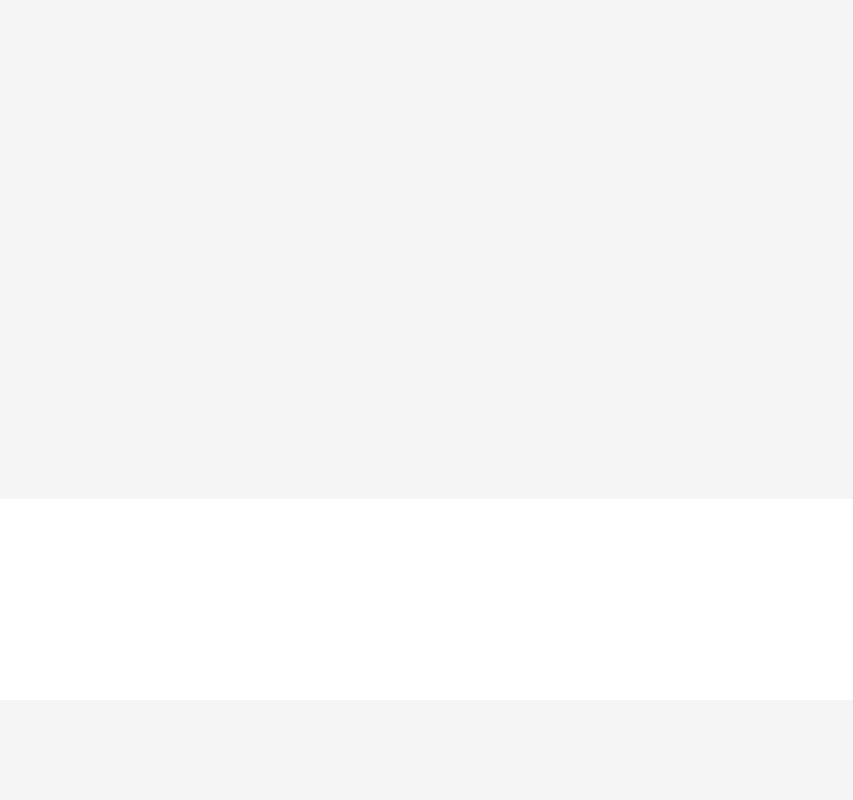
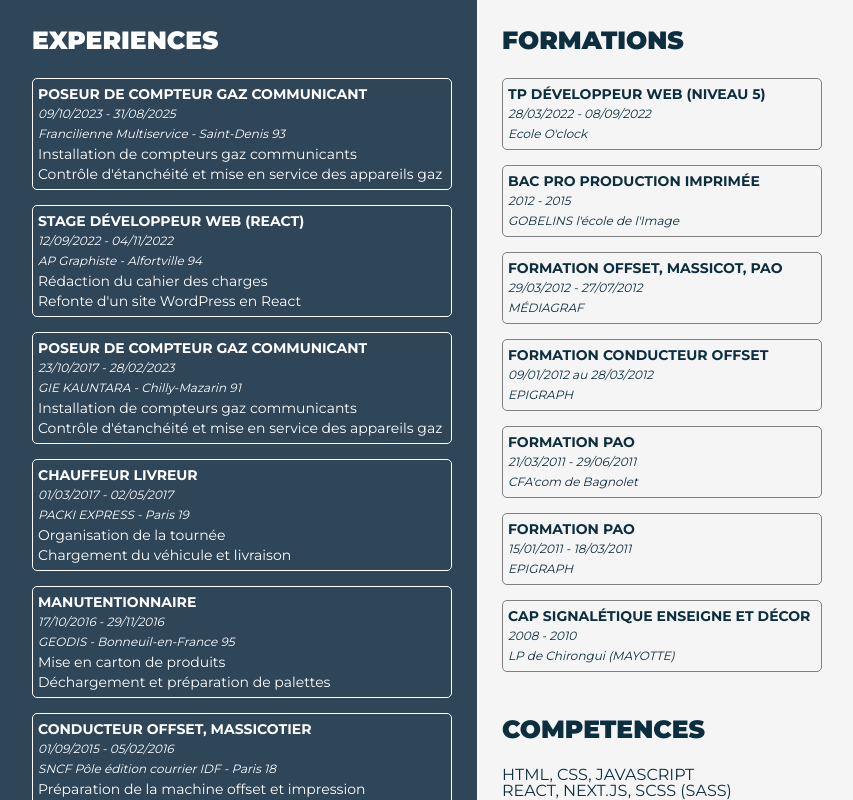
Before and after one commit to ASiaka/portfolio-nextjs, a Next.js app: page / in a window 1280 px wide. Shown: the part 900-1700 px from the top of the page, without its empty margins (291-1144 px from the left). Built offline with nearby package versions, Linux system fonts and the light colour scheme.

Commit message:
mise en place page parcours

```diff
--- a/src/app/contact/contact.module.scss
+++ b/src/app/contact/contact.module.scss
@@ -36,7 +36,7 @@
 
     .formContent {
         width: 50%;
-        max-width: 550px;
+        max-width: 750px;
         box-sizing: border-box;
         // width: 550px;
         // height: 400px;
--- a/src/app/home/home.module.scss
+++ b/src/app/home/home.module.scss
@@ -20,7 +20,7 @@
         .topContent {
             width: 80%;
             height: 80%;
-            // max-width: 1000px;
+            max-width: 1200px;
             display: flex;
             gap: 25px;
             flex-direction: column;
@@ -58,7 +58,8 @@
 
         .bottomContent {
             width: 80%;
-            // max-width: 1000px;
+            height: 80%;
+            max-width: 1200px;
             display: flex;
             gap: 15px;
             justify-content: center;
@@ -90,6 +91,7 @@
             .presentation {
                 width: 600px;
                 font-size: 20px;
+                // color: gray;
             }
         }
 
--- a/src/app/parcours/page.js
+++ b/src/app/parcours/page.js
@@ -1,14 +1,61 @@
 import styles from "@/app/parcours/parcours.module.scss";
+import parcoursData  from "../lib/data";
 
 export default function Parcours() {
 
     return (
         <main id="parcours" className={styles.parcours}>
-            <div className={styles.parcoursTop}>
-
+            <div className={styles.parcoursLeft}>
+                <div className={styles.contentLeft}>
+                    <h3 className={styles.experiences}>EXPERIENCES</h3>
+                    <div className={styles.experiencesContent}>
+                        {
+                            parcoursData.experiences.map((i, k) => {
+                                return (
+                                    <div className={styles.experienceBloc} key={k}>
+                                        <p className={styles.intitule}>{i.intitule}</p>
+                                        <p className={styles.periode}>{i.periode}</p>
+                                        <p className={styles.organisme}>{i.organisme}</p>
+                                        <p className={styles.taches1}>{i.taches1}</p>
+                                        <p className={styles.taches2}>{i.taches2}</p>
+                                    </div>
+                                        )
+                                    })
+                        }
+                    </div>
+                </div>
             </div>
-            <div className={styles.parcoursBottom}>
-
+            <div className={styles.parcoursRight}>
+                <div className={styles.contentRight}>
+                    <h3 className={styles.formations}>FORMATIONS</h3>
+                    <div className={styles.formationsContent}>
+                        {
+                            parcoursData.formations.map((i, k) => {
+                                return (
+                                    <div className={styles.formationBloc} key={k}>
+                                        <p className={styles.intitule}>{i.intitule}</p>
+                                        <p className={styles.periode}>{i.periode}</p>
+                                        <p className={styles.organisme}>{i.organisme}</p>
+                                        <p className={styles.taches1}>{i.taches1}</p>
+                                        <p className={styles.taches2}>{i.taches2}</p>
+                                    </div>
+                                        )
+                                    })
+                        }
+                    </div>
+                    <h3 className={styles.competences}>COMPETENCES</h3>
+                    <div className={styles.competencesContent}>
+                        <div className={styles.competencesBloc}>
+                            {
+                                parcoursData.competences.map((i, k) => {
+                                    return (
+                                        <p className={styles.intitule} key={k}>{i}</p>
+                                    )
+                                })
+                            }
+                        </div>
+                    </div>
+                </div>
             </div>
         </main>
     )
--- a/src/app/parcours/parcours.module.scss
+++ b/src/app/parcours/parcours.module.scss
@@ -2,26 +2,175 @@
 
 .parcours {
     width: 100%;
-    height: 100vh;
+    min-height: 100vh;
     min-width: 250px;
     background-color: vars.$gray;
     border-top: 3px white solid;
     border-bottom: 3px white solid;
     display: grid;
-    grid-template: 6fr 2fr / 1fr;
+    grid-template: 1fr / 6fr 4fr;
 
-    .parcoursTop {
-        // width: 100%;
-        // height: 100%;
-        // grid-area: 1 / 1 / 2 / 1;
-        background-color: vars.$gray;
+    .parcoursLeft {
+        // width: 80%;
+        // height: 80%;
+        max-width: 1200px;
+        // background-color: vars.$gray;
+        background-color: vars.$blue;
+        font-family: 'Montserrat', sans-serif;
+        display: flex;
+        justify-content: flex-end;
+        // align-items: center;
+        padding: 25px;
+        color: white;
+
+        .contentLeft {
+            width: min-content;
+            padding-top: 100px;
+
+            .experiences {
+                // width: fit-content;
+                font-size: 25px;
+                font-weight: 900;
+                margin-bottom: 25px;
+            }
+
+            .experiencesContent {
+                display: flex;
+                justify-content: flex-end;
+                align-items: center;
+                gap: 15px;
+                flex-wrap: wrap;
+
+                .experienceBloc {
+                    width: 420px;
+                    // background-color: white;
+                    // color: brown;
+                    padding: 5px;
+                    border: 1px white solid;
+                    border-radius: 5px;
+                    line-height: 20px;
+
+                    .intitule {
+                        font-size: 14px;
+                        font-weight: 700;
+                        text-transform: uppercase;
+                    }
+
+                    .periode {
+                        font-size: 12px;
+                        font-style: italic;
+                    }
+
+                    .organisme {
+                        font-size: 12px;
+                        font-style: italic;
+                    }
+
+                    .taches1, .taches2 {
+                        font-size: 14px;
+                    }
+                }
+            }
+        }
     }
 
-    .parcoursBottom {
-        // width: 100%;
-        // height: 100%;
-        // grid-column: 1 / 2;
-        // grid-row: 2 / 2;
-        background-color: white;
+    .parcoursRight {
+        // width: 80%;
+        // height: 80%;
+        max-width: 1200px;
+        // background-color: vars.$base;
+        // background-color: vars.$gray;
+        font-family: 'Montserrat', sans-serif;
+        display: flex;
+        justify-content: flex-start;
+        // align-items: center;
+        padding: 25px;
+
+        .contentRight {
+            // width: 855px;
+            width: min-content;
+            padding-top: 100px;
+
+            .formations {
+                font-size: 25px;
+                font-weight: 900;
+                margin-bottom: 25px;
+            }
+
+            .formationsContent {
+                display: flex;
+                justify-content: flex-start;
+                align-items: center;
+                gap: 15px;
+                flex-wrap: wrap;
+
+                .formationBloc {
+                    width: 320px;
+                    // background-color: white;
+                    // color: brown;
+                    padding: 5px;
+                    border: 1px gray solid;
+                    border-radius: 5px;
+                    line-height: 20px;
+
+                    .intitule {
+                        font-size: 14px;
+                        font-weight: 700;
+                        text-transform: uppercase;
+                    }
+
+                    .periode {
+                        font-size: 12px;
+                        font-style: italic;
+                    }
+
+                    .organisme {
+                        font-size: 12px;
+                        font-style: italic;
+                    }
+                }
+            }
+
+            .competences {
+                font-size: 25px;
+                font-weight: 900;
+                margin-top: 45px;
+                margin-bottom: 25px;
+            }
+
+            .competencesContent {
+                display: flex;
+                justify-content: flex-start;
+                align-items: center;
+                gap: 15px;
+                flex-wrap: wrap;
+
+                .competenceBloc {
+                    width: 320px;
+                    // background-color: white;
+                    // color: brown;
+                    padding: 5px;
+                    border: 1px gray solid;
+                    border-radius: 5px;
+                    line-height: 20px;
+
+                    .intitule {
+                        font-size: 14px;
+                        font-weight: 700;
+                        text-transform: uppercase;
+                    }
+
+                    .periode {
+                        font-size: 12px;
+                        font-style: italic;
+                    }
+
+                    .organisme {
+                        font-size: 12px;
+                        font-style: italic;
+                    }
+                }
+            }
+        }
     }
 }
--- a/src/app/projets/projets.module.scss
+++ b/src/app/projets/projets.module.scss
@@ -25,7 +25,7 @@
     .projetsContent {
         width: 80%;
         height: 70%;
-        max-width: 1000px;
+        max-width: 1200px;
         // background-color: aquamarine;
         display: grid;
         gap: 15px;
```
Also changed, not shown: src/app/lib/data.js.
